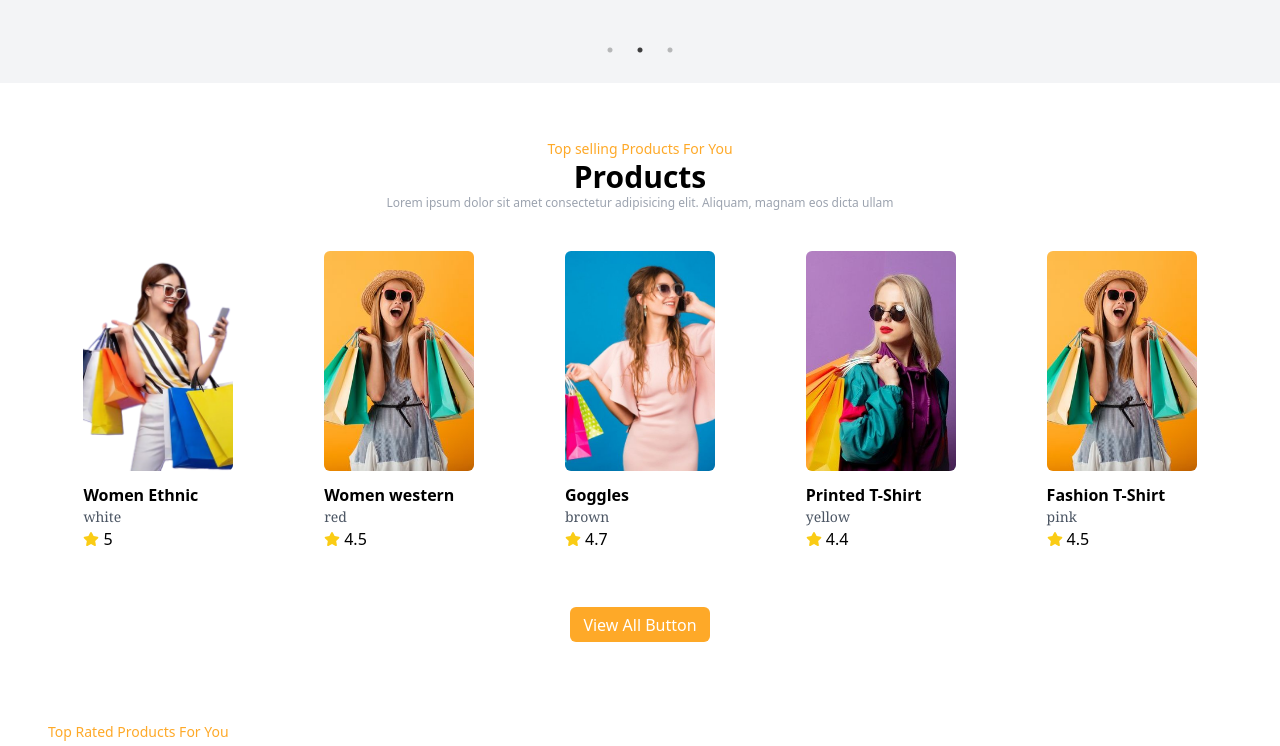
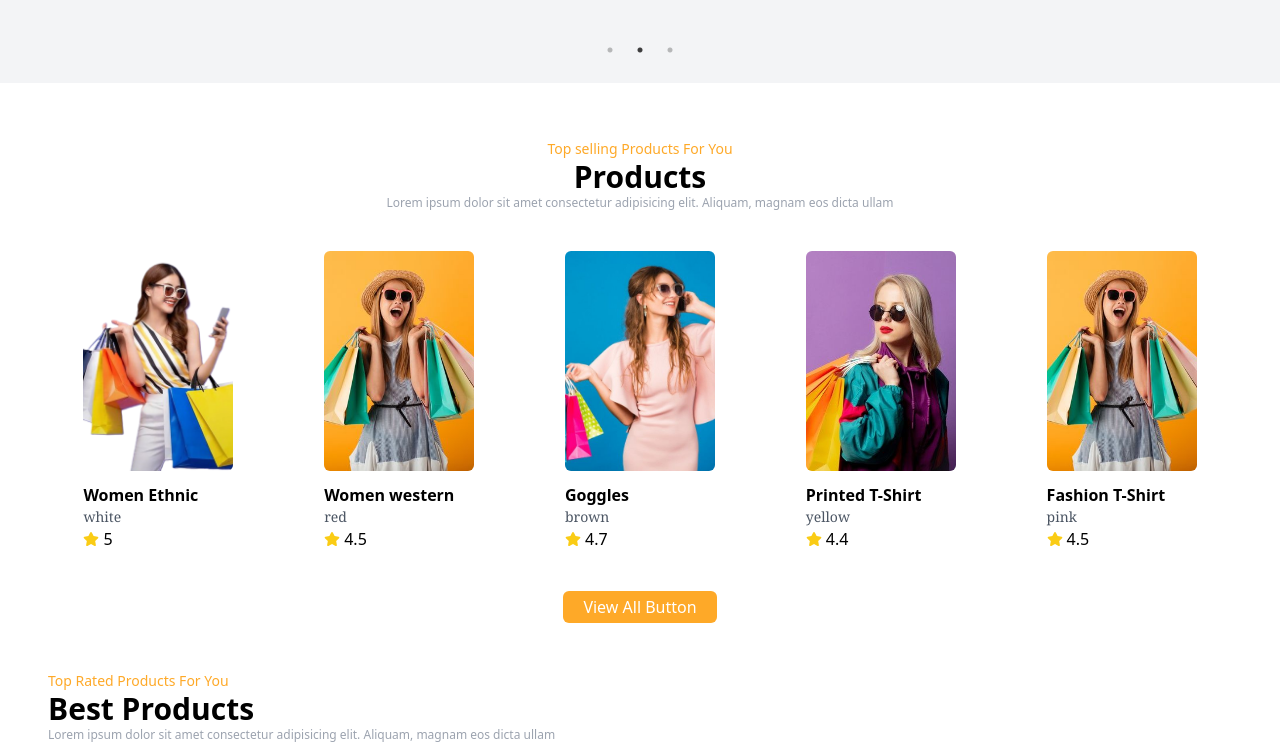
Before and after one commit to Ab3467/Ecommerce-webSite, a React (Create React App) app in the folder ecommerce/: page / in a window 1280 px wide. Shown: the part 660-1406 px from the top of the page. Built offline with nearby package versions, Linux system fonts and the light colour scheme.

Commit message:
Changes:

```diff
--- a/ecommerce/src/components/Products/Product.js
+++ b/ecommerce/src/components/Products/Product.js
@@ -49,7 +49,7 @@ export default function Product() {
     },
   ];
   return (
-    <div className=" mt-14 mb-20 ">
+    <div className=" mt-14 mb-12 ">
       <div className=" container">
         <div className=" text-center mb-10 max-w-[600px] mx-auto">
           <p data-aos="fade-up" className="text-sm text-primary">
@@ -91,8 +91,8 @@ export default function Product() {
               </div>
             ))}
           </div>
-          <div className=" flex justify-center m-14" data-aos="fade-up">
-            <button className=" bg-primary hover:scale-105 duration-300 text-white group-hover:bg-white group-hover:text-primary w-[140px] h-[35px] rounded-md">
+          <div className=" flex justify-center" data-aos="fade-up">
+            <button className=" text-center mt-10 bg-primary hover:scale-105 duration-300 text-white py-1 px-5 rounded-md">
               View All Button
             </button>
           </div>
```
